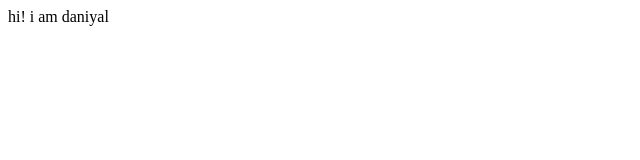
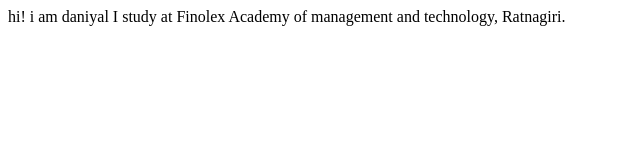
Before and after one commit to DaniyalHodekar/DaniyalSite, a plain HTML site: page index.html in a window 1280 px wide. Shown: the whole page, without its empty margins (0-640 px from the left). Drawn offline with Linux system fonts and the light colour scheme.

Commit message:
docs : added text

```diff
--- a/index.html
+++ b/index.html
@@ -8,5 +8,6 @@
 </head>
 <body>
     hi! i am daniyal
+    I study at Finolex Academy of management and technology, Ratnagiri.
 </body>
 </html>
```
